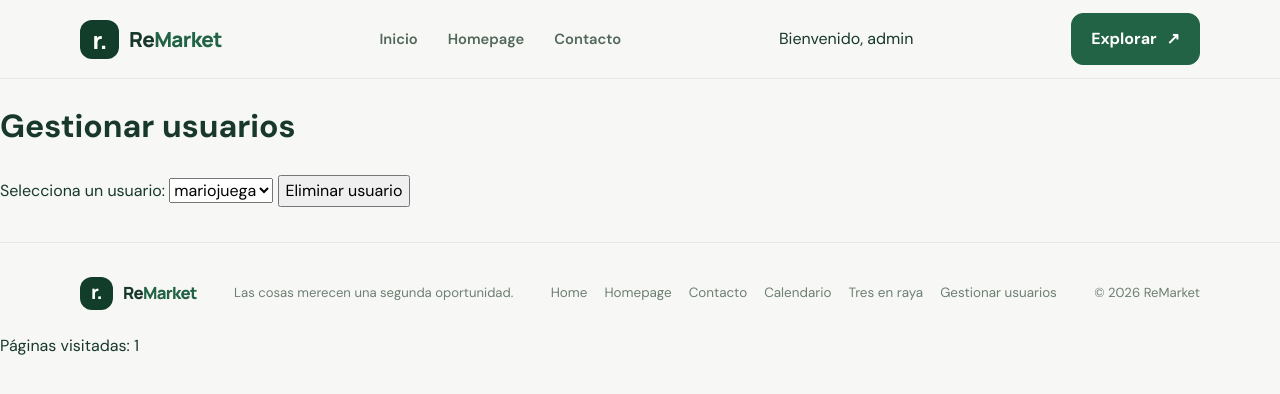
After one commit to marioegea-daw/Tarea-inicial-servidor, a Django app: page /usuarios/gestionar/ in a window 1280 px wide. The commit adds this page. Shown: the top 394 px of the page. Run offline with Django 5.2, Linux system fonts and the light colour scheme; a user stored in the database is signed in; data comes from the database, SQL or seed files in the repository.

Commit message:
Tarea 4: Gestion de usuarios con permisos

```diff
--- a/ReMarket/ReMarket/settings.py
+++ b/ReMarket/ReMarket/settings.py
@@ -145,3 +145,5 @@ SESSION_EXPIRE_AT_BROWSER_CLOSE = True
 
 # Guarda la sesión en cada petición.
 SESSION_SAVE_EVERY_REQUEST = True
+
+LOGIN_URL = "iniciar_sesion"
--- a/ReMarket/ReMarket/urls.py
+++ b/ReMarket/ReMarket/urls.py
@@ -21,12 +21,8 @@ from . import views
 
 urlpatterns = [
 
-    # URL del panel de administración de Django
-    path('admin/', admin.site.urls),
-
-# Panel de administración de Django
+# URL del panel de administración de Django
 path('admin/', admin.site.urls),
-
 
 # Página principal de acogida
 path('', views.index, name='index'),
--- a/ReMarket/templates/template.html
+++ b/ReMarket/templates/template.html
@@ -58,10 +58,13 @@
                 <a href="{% url 'calendario:homepage' %}">Calendario</a>
                 <a href="{% url 'tres_en_raya' %}">Tres en raya</a>
 
-                <!-- Mostramos los enlaces si no ha iniciado sesión -->
                 {% if not user.is_authenticated %}
                     <a href="{% url 'registro' %}">Registrarse</a>
                     <a href="{% url 'iniciar_sesion' %}">Iniciar sesión</a>
+                {% endif %}
+
+                {% if perms.auth.delete_user %}
+                    <a href="{% url 'gestionar_usuarios' %}">Gestionar usuarios</a>
                 {% endif %}
             </div>
 
--- /dev/null
+++ b/ReMarket/usuarios_app/templates/usuarios/gestionar.html
@@ -0,0 +1,36 @@
+
+{% extends 'template.html' %}
+
+{% block title %}Gestionar usuarios | ReMarket{% endblock %}
+
+{% block content %}
+
+<h1>Gestionar usuarios</h1>
+
+<form method="post">
+
+    {% csrf_token %}
+
+    <label for="usuario">Selecciona un usuario:</label>
+
+    <select name="usuario_id" id="usuario" required>
+
+        {% for usuario in lista_usuarios %}
+
+            {% if usuario.id != user.id and not usuario.is_superuser %}
+
+                <option value="{{ usuario.id }}">
+                    {{ usuario.username }}
+                </option>
+
+            {% endif %}
+
+        {% endfor %}
+
+    </select>
+
+    <button type="submit">Eliminar usuario</button>
+
+</form>
+
+{% endblock %}
--- a/ReMarket/usuarios_app/urls.py
+++ b/ReMarket/usuarios_app/urls.py
@@ -4,4 +4,5 @@ from . import views
 urlpatterns = [
     path('registro/', views.registro, name='registro'),
     path('iniciar_sesion/', views.iniciar_sesion, name='iniciar_sesion'),
+    path('gestionar/', views.gestionar_usuarios, name='gestionar_usuarios'),
 ]
--- a/ReMarket/usuarios_app/views.py
+++ b/ReMarket/usuarios_app/views.py
@@ -3,7 +3,8 @@ from django.contrib.auth import login
 from django.contrib.auth.forms import AuthenticationForm, UserCreationForm
 from django.shortcuts import redirect, render
 from ReMarket.session_utils import contar_visita
-
+from django.contrib.auth.decorators import login_required, permission_required
+from django.contrib.auth.models import User
 
 # Vista para registrar nuevos usuarios.
 def registro(request):
@@ -64,3 +65,30 @@ def iniciar_sesion(request):
 
     # Mostramos la página de inicio de sesión.
     return render(request, "usuarios/iniciar_sesion.html", contexto)
+
+@login_required
+@permission_required("auth.delete_user", raise_exception=True)
+def gestionar_usuarios(request):
+
+    visitas = contar_visita(request)
+
+    # Eliminar usuario si se recibe una petición POST.
+    if request.method == "POST":
+        usuario_id = request.POST.get("usuario_id", "")
+
+        if usuario_id.isdecimal():
+            User.objects.filter(id=usuario_id).exclude(
+                id=request.user.id
+            ).exclude(is_superuser=True).delete()
+
+        return redirect("gestionar_usuarios")
+
+    # Obtener todos los usuarios.
+    lista_usuarios = User.objects.all()
+
+    contexto = {
+        'lista_usuarios': lista_usuarios,
+        'visitas': visitas,
+    }
+
+    return render(request, "usuarios/gestionar.html", contexto)
```
